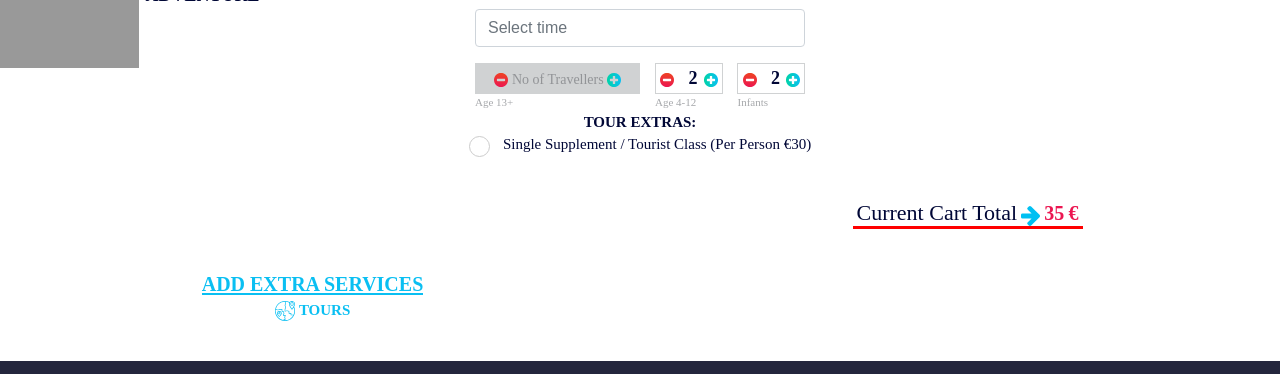
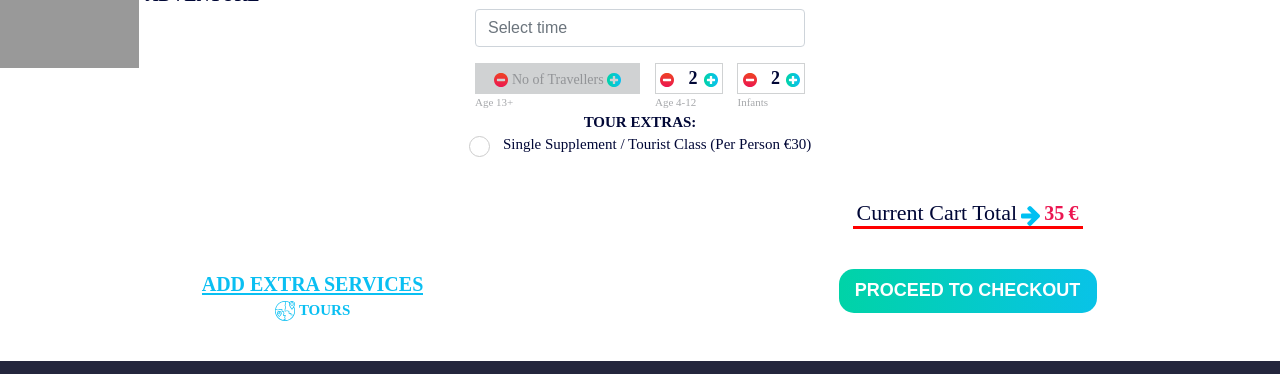
Before and after one commit to iliasmerk/helloworld, a plain HTML site: page cart.html in a window 1280 px wide. Shown: the part 583-957 px from the top of the page. Drawn offline with nearby package versions, Linux system fonts and the light colour scheme.

Commit message:
Update cart.html

```diff
--- a/cart.html
+++ b/cart.html
@@ -1646,8 +1646,7 @@ border-color: #00d3a7;
 
     </div>
     <div class="col-12 col-sm-12 col-xl-6 col-lg-6 ">
-       <asp:Button runat="server" id="btnLogin" Text="PROCEED TO CHECKOUT" class="Bookbtn"  />
-
+        <input id="btnLogin" value="PROCEED TO CHECKOUT" class="Bookbtn" />
     </div>
 </div>
 </div>
```
